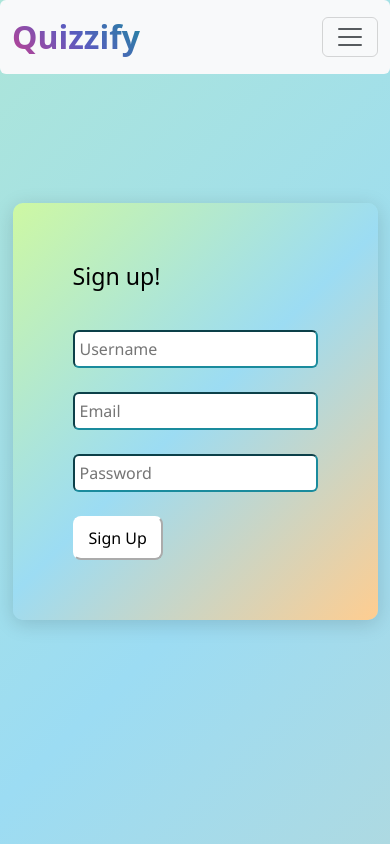
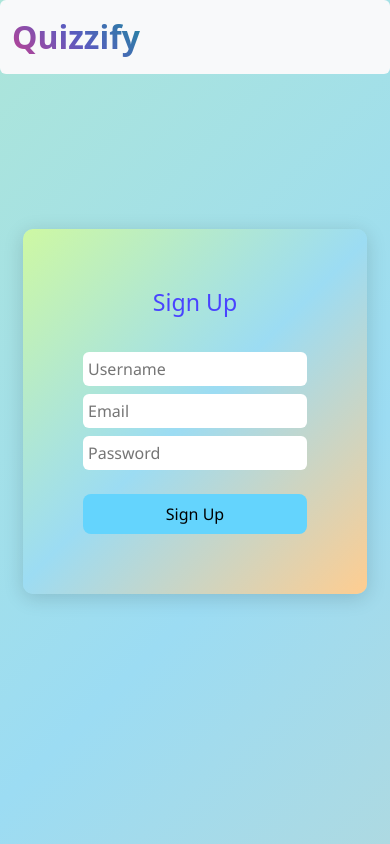
Before and after one commit to josephcbweb/Quizzify, a Flask app: page /signup in a window 390 px wide. Run offline with Flask 3, Linux system fonts and the light colour scheme; some libraries are stand-ins or nearby versions.

Commit message:
complete signup and login backend and incorporate database

```diff
--- a/forms.py
+++ b/forms.py
@@ -7,3 +7,8 @@ class SignUpForm(FlaskForm):
     email = StringField('Email', validators=[DataRequired(), Email()])
     password = PasswordField('Password', validators=[DataRequired()])
     submit = SubmitField('Sign Up')
+
+class LoginForm(FlaskForm):
+    email = StringField('Email', validators=[DataRequired(), Email()])
+    password = PasswordField('Password', validators=[DataRequired()])
+    submit = SubmitField('Log In')
--- a/main.py
+++ b/main.py
@@ -1,20 +1,68 @@
-from flask import Flask, render_template
+from flask import Flask, render_template, request, flash
 from flask_bootstrap import Bootstrap5
-from forms import SignUpForm
-
+from forms import SignUpForm, LoginForm
+from flask_sqlalchemy import SQLAlchemy
+from sqlalchemy import ForeignKey, String, Integer
+from sqlalchemy.orm import DeclarativeBase, Mapped, mapped_column, relationship
+from werkzeug.security import generate_password_hash, check_password_hash
+from flask_wtf import FlaskForm
 
 app = Flask(__name__)
 Bootstrap5(app)
 app.config['SECRET_KEY'] = 'asdfjalskdjfaklj'
 
+# Database Declaration and tables
+
+class Base(DeclarativeBase):
+    pass
+app.config['SQLALCHEMY_DATABASE_URI'] = 'sqlite:///quizzify.db'
+db = SQLAlchemy(model_class=Base)
+db.init_app(app)
+
+
+class User(db.Model):
+    __tablename__ = "user"
+    id: Mapped[int] = mapped_column(Integer, primary_key=True)
+    name: Mapped[str] = mapped_column(String(250), nullable=False)
+    email: Mapped[int] = mapped_column(String(250), nullable=False)
+    password: Mapped[str] = mapped_column(String(250), nullable=False)
+
+#Routes
+
 @app.route("/")
 def home():
     return render_template("index.html")
 
-@app.route("/signup")
+@app.route("/signup", methods=["POST","GET"])
 def signup():
     form = SignUpForm()
+    if request.method == "POST":
+        if not (db.session.execute(db.select(User).where(User.email == form.email.data)).scalar()):
+            hashed_password = generate_password_hash(form.password.data, method="pbkdf2:sha256:600000",salt_length=8)
+            new_user = User(name = form.username.data,
+                            email= form.email.data,
+                            password=hashed_password)
+            db.session.add(new_user)
+            db.session.commit()
+            return render_template("dashboard.html",name=new_user.name)
+        else:
+            flash("Account already exist. Please login")
     return render_template('signup.html', form=form)
+
+@app.route("/login",methods=["GET","POST"])
+def login():
+    form = LoginForm()
+    if request.method == "POST":
+        typed_password = form.password.data
+        user = db.session.execute(db.select(User).where(User.email== form.email.data)).scalar()
+        if user:
+            if check_password_hash(user.password, typed_password):
+                return render_template("dashboard.html")
+            else:
+                flash("Check your password and try againz.")
+        else:
+            flash("Email doesn't exist. Please sign up!")
+    return render_template("login.html", form=form)
 
 if __name__ == '__main__':
     app.run(debug=True)
--- a/static/css/styles.css
+++ b/static/css/styles.css
@@ -241,6 +241,15 @@ body {
     }
 }
 
+@media (min-width: 868px) and (max-width: 992px){
+    #home{
+        height: fit-content;
+        margin: 0 5%;
+    }
+    #Features{
+        height: fit-content;
+    }
+}
 /* signup */
 
 .form-sl{
@@ -253,13 +262,13 @@ body {
 .ls-page{
     height: 100vh;
 }
-.ls-card{height: 80vh;
+.ls-card{
+    height: 80vh;
     display: flex;
     justify-content: center;
     align-items: center;
 }
 .ls-items{
-    width: max-content;
     padding: 60px;
     border-radius: 10px;
     background:linear-gradient(-45deg, #ffcd90, #9cdcf3, #cef8a3);
@@ -269,7 +278,9 @@ body {
     height: fit-content;
 }
 .ls-items h3{
-    margin-bottom: 40px;
+    margin-bottom: 2rem;
+    color: #4943ff;
+    text-align: center;
 }
 .ls-items p{
     margin: 0;
@@ -277,25 +288,67 @@ body {
 }
 
 .ls-input{
+    width: 18rem;
+    border: 0;
     font-family:'Segoe UI', Tahoma, Geneva, Verdana, sans-serif;
     background-color: #ffffff;
     border-radius: 6px;
     border-color: #1a8b9d;
     padding: 5px;
+    margin: 4px 0;
+    size: 40;
 }
 .ls-input:hover{
     background-color: #8a9db3;
+    border: 0;
 }
 .ls-button{
+    width: 18rem;
+    border: 0;
+    margin-top: 20px;
     padding: 8px 14px;
     border-radius: 8px;
-    background-color: #ffffff;
+    background-color:#64d4fd;
     font-family:'Segoe UI', Tahoma, Geneva, Verdana, sans-serif;
     border-color:#ffffff;
     color: black;
 }
 .ls-button:hover{
     border-color:black;
-    background-color:#9cdcf3;
-    color:#000000;
+    background-color:#2185aa;
+    color:#ffffff;
 }
+
+@media (max-width: 868px){
+    .ls-items{
+        width: fit-content;
+    }
+    .ls-input{
+        width: 14rem;
+        border: 0;
+        font-family:'Segoe UI', Tahoma, Geneva, Verdana, sans-serif;
+        background-color: #ffffff;
+        border-radius: 6px;
+        border-color: #1a8b9d;
+        padding: 5px;
+        margin: 4px 0;
+        size: 40;
+    }
+    .ls-button{
+        width: 14rem;
+        border: 0;
+        margin-top: 20px;
+        padding: 8px 14px;
+        border-radius: 8px;
+        background-color:#64d4fd;
+        font-family:'Segoe UI', Tahoma, Geneva, Verdana, sans-serif;
+        border-color:#ffffff;
+        color: black;
+    }
+}
+
+.flash{
+    color: tomato;
+    text-align: center;
+    padding-top: 3rem;
+}
--- a/templates/index.html
+++ b/templates/index.html
@@ -46,7 +46,7 @@
             Your Knowledge While Having Fun!
           </p>
           <div class="text-start home-buttons mt-sm-4">
-            <a href="">
+            <a href="{{ url_for('login')}}">
               <button type="button" class="button-56 me-4">Login</button>
             </a>
             <a href="{{ url_for('signup') }}" class="link-underline-opacity-0">
--- a/templates/signup.html
+++ b/templates/signup.html
@@ -21,30 +21,25 @@
       >
         <div class="container">
           <a class="navbar-brand brand" href="{{url_for('home')}}">Quizzify</a>
-          <button
-            class="navbar-toggler"
-            type="button"
-            data-bs-toggle="collapse"
-            data-bs-target="#navbarsExample09"
-            aria-controls="navbarsExample09"
-            aria-expanded="false"
-            aria-label="Toggle navigation"
-          >
-            <span class="navbar-toggler-icon"></span>
-          </button>
         </div>
       </nav>
       <div class="ls-card">
         <div class="ls-items">
-          <h3>Sign up!</h3>
+          <h3>Sign Up</h3>
           {{ form.csrf_token }}
-          <p>{{ form.username(placeholder="Username", class='ls-input')}}</p>
-          <br />
-          <p>{{ form.email(placeholder="Email", class='ls-input')}}</p>
-          <br />
-          <p>{{ form.password(placeholder="Password", class='ls-input')}}</p>
-          <br />
-          {{ form.submit(class="ls-button")}}
+          <form action="{{url_for('signup')}}" method="POST">
+            <p>{{ form.username(placeholder="Username", class='ls-input')}}</p>
+            <p>{{ form.email(placeholder="Email", class='ls-input')}}</p>
+            <p>{{ form.password(placeholder="Password", class='ls-input')}}</p>
+            {{ form.submit(class="ls-button")}}
+          </form>
+          {% with messages = get_flashed_messages() %}
+            {% if messages %}
+              {% for message in messages %}
+                <p class="flash">{{ message }}</p>
+              {% endfor %}
+            {% endif %}
+          {% endwith %}
         </div>
       </div>
     </section>
```
Also changed, not shown: static/images/fav.png.
